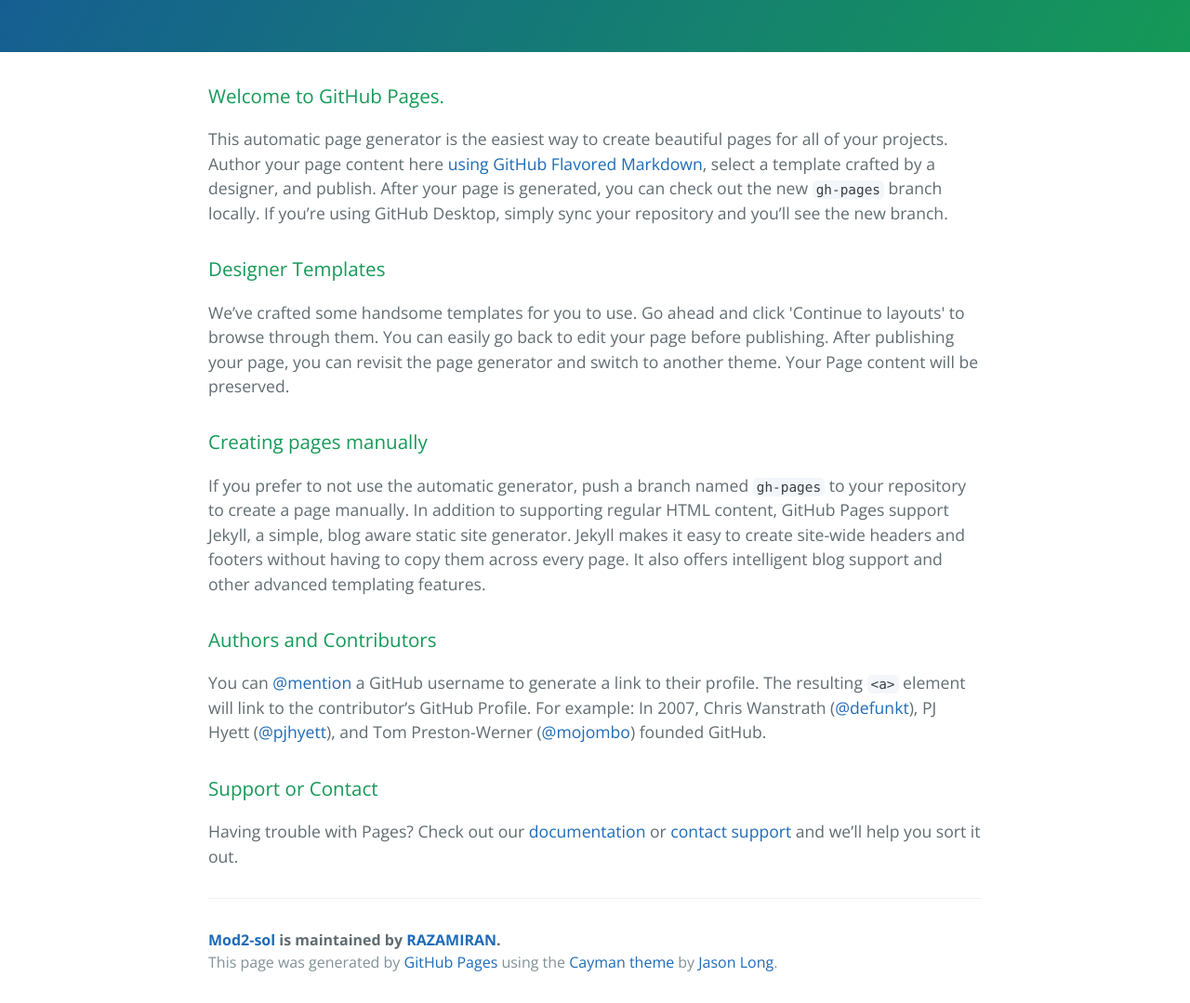
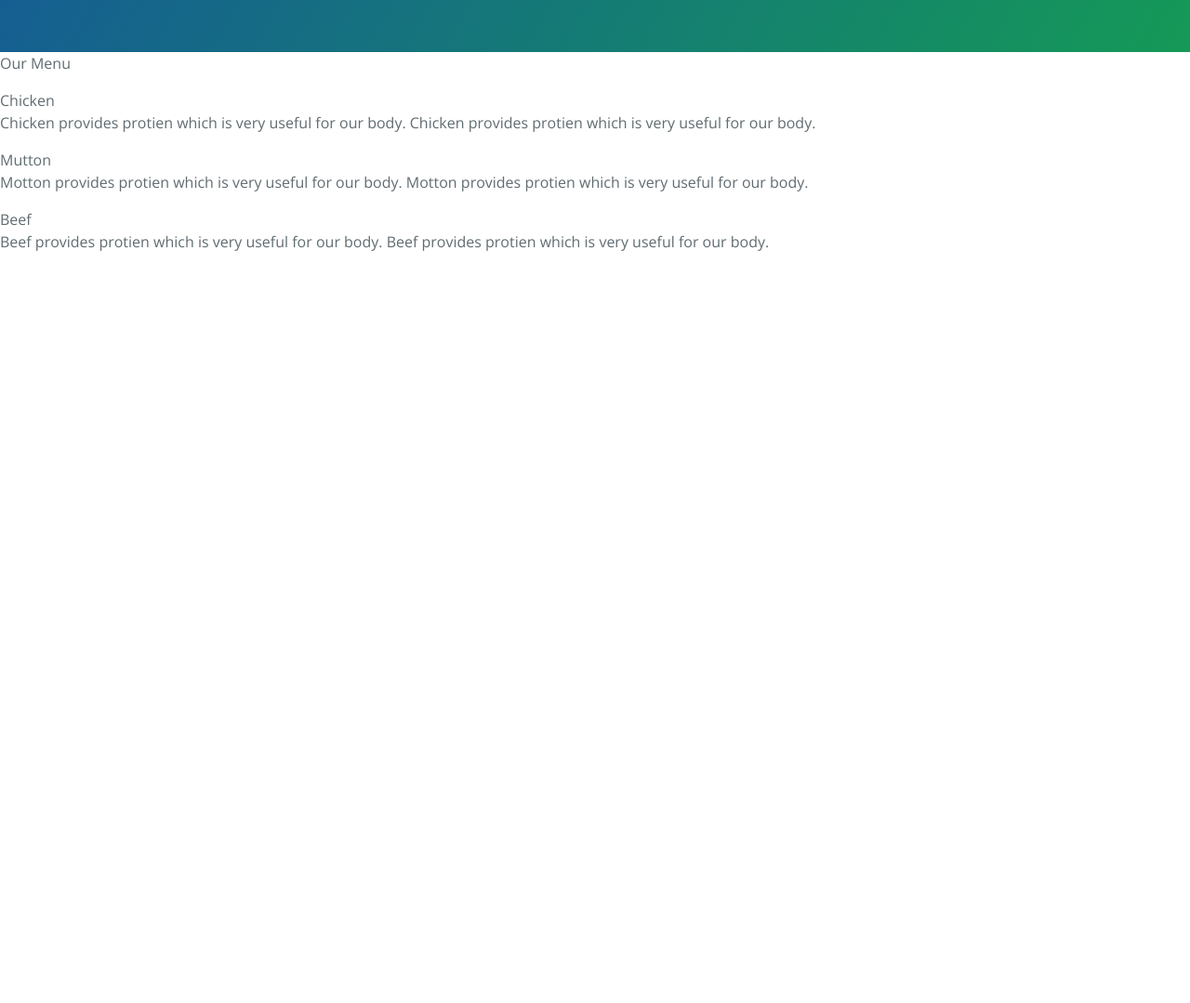
Before and after one commit to RAZAMIRAN/mod2-sol, a plain HTML site: page index.html in a window 1280 px wide. Shown: the part 280-1359 px from the top of the page at 93% size. After the commit the page ends 800 px from the top, so only its background shows below. Drawn offline with nearby package versions, Linux system fonts and the light colour scheme.

Commit message:
Update index.html

```diff
--- a/index.html
+++ b/index.html
@@ -18,40 +18,22 @@
       <a href="https://github.com/RAZAMIRAN/mod2-sol/tarball/master" class="btn">Download .tar.gz</a>
     </section>
 
-    <section class="main-content">
-      <h3>
-<a id="welcome-to-github-pages" class="anchor" href="#welcome-to-github-pages" aria-hidden="true"><span aria-hidden="true" class="octicon octicon-link"></span></a>Welcome to GitHub Pages.</h3>
-
-<p>This automatic page generator is the easiest way to create beautiful pages for all of your projects. Author your page content here <a href="https://guides.github.com/features/mastering-markdown/">using GitHub Flavored Markdown</a>, select a template crafted by a designer, and publish. After your page is generated, you can check out the new <code>gh-pages</code> branch locally. If you’re using GitHub Desktop, simply sync your repository and you’ll see the new branch.</p>
-
-<h3>
-<a id="designer-templates" class="anchor" href="#designer-templates" aria-hidden="true"><span aria-hidden="true" class="octicon octicon-link"></span></a>Designer Templates</h3>
-
-<p>We’ve crafted some handsome templates for you to use. Go ahead and click 'Continue to layouts' to browse through them. You can easily go back to edit your page before publishing. After publishing your page, you can revisit the page generator and switch to another theme. Your Page content will be preserved.</p>
-
-<h3>
-<a id="creating-pages-manually" class="anchor" href="#creating-pages-manually" aria-hidden="true"><span aria-hidden="true" class="octicon octicon-link"></span></a>Creating pages manually</h3>
-
-<p>If you prefer to not use the automatic generator, push a branch named <code>gh-pages</code> to your repository to create a page manually. In addition to supporting regular HTML content, GitHub Pages support Jekyll, a simple, blog aware static site generator. Jekyll makes it easy to create site-wide headers and footers without having to copy them across every page. It also offers intelligent blog support and other advanced templating features.</p>
-
-<h3>
-<a id="authors-and-contributors" class="anchor" href="#authors-and-contributors" aria-hidden="true"><span aria-hidden="true" class="octicon octicon-link"></span></a>Authors and Contributors</h3>
-
-<p>You can <a href="https://help.github.com/articles/basic-writing-and-formatting-syntax/#mentioning-users-and-teams" class="user-mention">@mention</a> a GitHub username to generate a link to their profile. The resulting <code>&lt;a&gt;</code> element will link to the contributor’s GitHub Profile. For example: In 2007, Chris Wanstrath (<a href="https://github.com/defunkt" class="user-mention">@defunkt</a>), PJ Hyett (<a href="https://github.com/pjhyett" class="user-mention">@pjhyett</a>), and Tom Preston-Werner (<a href="https://github.com/mojombo" class="user-mention">@mojombo</a>) founded GitHub.</p>
-
-<h3>
-<a id="support-or-contact" class="anchor" href="#support-or-contact" aria-hidden="true"><span aria-hidden="true" class="octicon octicon-link"></span></a>Support or Contact</h3>
-
-<p>Having trouble with Pages? Check out our <a href="https://help.github.com/pages">documentation</a> or <a href="https://github.com/contact">contact support</a> and we’ll help you sort it out.</p>
-
-      <footer class="site-footer">
-        <span class="site-footer-owner"><a href="https://github.com/RAZAMIRAN/mod2-sol">Mod2-sol</a> is maintained by <a href="https://github.com/RAZAMIRAN">RAZAMIRAN</a>.</span>
-
-        <span class="site-footer-credits">This page was generated by <a href="https://pages.github.com">GitHub Pages</a> using the <a href="https://github.com/jasonlong/cayman-theme">Cayman theme</a> by <a href="https://twitter.com/jasonlong">Jason Long</a>.</span>
-      </footer>
-
-    </section>
-
+  <header> Our Menu </header>
+<div class= ="contianer">
+<p class="chicken">
+	<span> Chicken </br> </span>
+	Chicken provides protien which is very useful for our body. Chicken provides protien which is very useful for our body.
+</p>
+<p class="motton">
+	<span> Mutton </br> </span>
+	Motton provides protien which is very useful for our body. Motton provides protien which is very useful for our body.
+</p>
+<p class="beef">
+    <span> Beef </br> </span>
+	Beef provides protien which is very useful for our body. Beef provides protien which is very useful for our body.
+</p>
+</div>
+</html>
 
   </body>
 </html>
```
